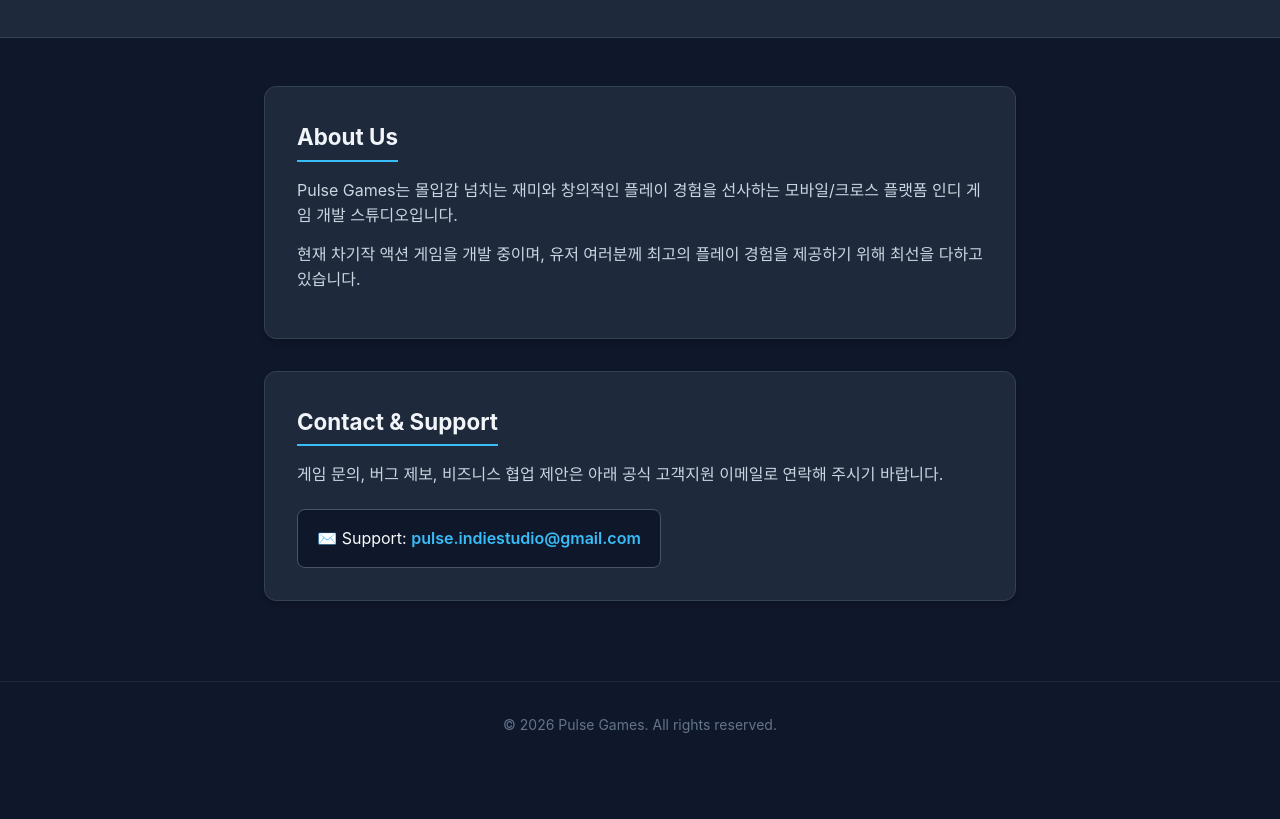
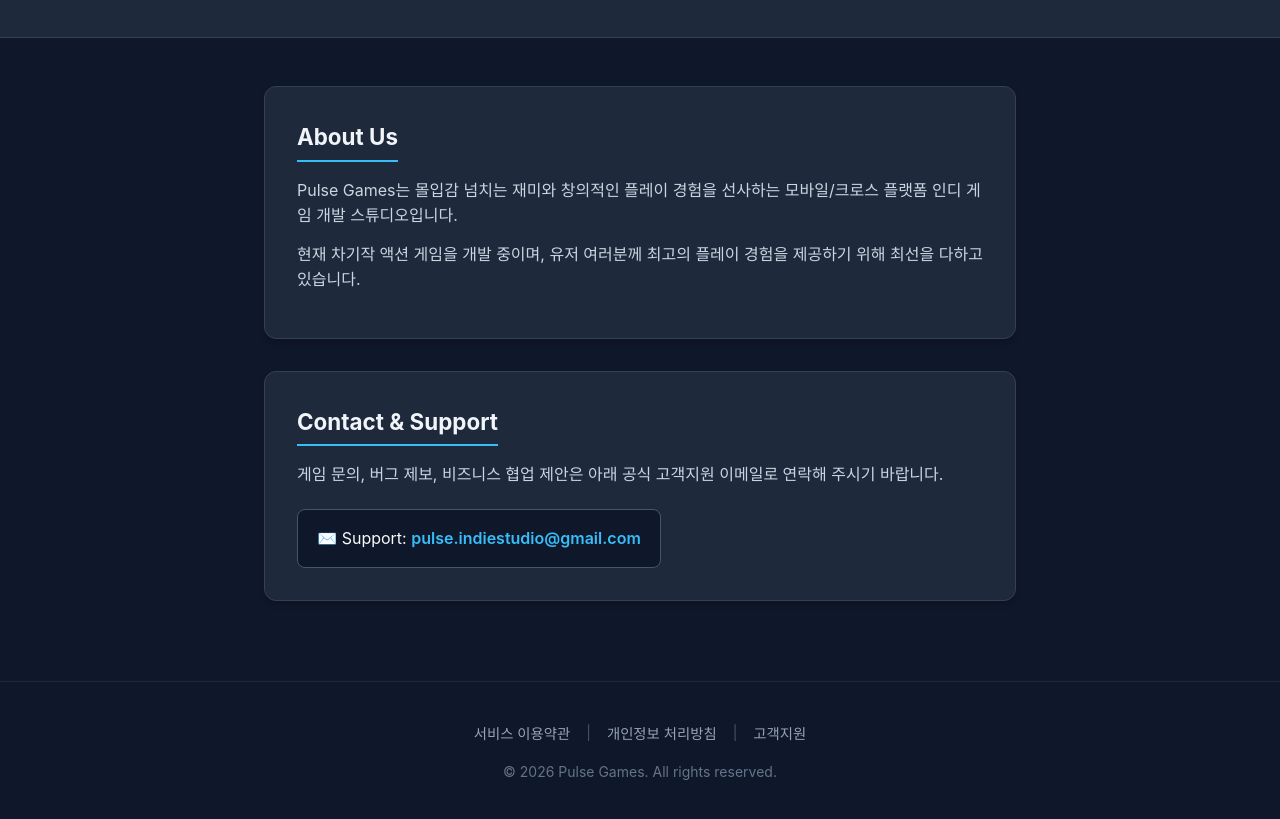
Before and after one commit to Leesinjae/pulsegames, a plain HTML site: page index.html in a window 1280 px wide. Shown: the part 133-952 px from the top of the page. Before the commit the page ends 902 px from the top, so only its background shows below. Drawn offline with Linux system fonts and the light colour scheme.

Commit message:
Update index.html

```diff
--- a/index.html
+++ b/index.html
@@ -18,7 +18,11 @@
         .contact-box { background: #0f172a; border-radius: 8px; padding: 1rem 1.2rem; border: 1px solid #475569; display: inline-block; margin-top: 0.5rem; }
         .contact-box a { color: #38bdf8; text-decoration: none; font-weight: 600; }
         .contact-box a:hover { text-decoration: underline; }
-        footer { text-align: center; padding: 2rem; background: #0f172a; border-top: 1px solid #1e293b; color: #64748b; font-size: 0.875rem; }
+        footer { text-align: center; padding: 2.5rem 1.5rem; background: #0f172a; border-top: 1px solid #1e293b; color: #64748b; font-size: 0.875rem; }
+        .footer-nav { margin-bottom: 1rem; display: flex; justify-content: center; gap: 16px; flex-wrap: wrap; }
+        .footer-nav a { color: #94a3b8; text-decoration: none; font-weight: 500; font-size: 0.9rem; transition: color 0.2s; }
+        .footer-nav a:hover { color: #38bdf8; text-decoration: underline; }
+        .footer-nav span { color: #475569; }
     </style>
 </head>
 <body>
@@ -32,6 +36,7 @@
             <p>Pulse Games는 몰입감 넘치는 재미와 창의적인 플레이 경험을 선사하는 모바일/크로스 플랫폼 인디 게임 개발 스튜디오입니다.</p>
             <p>현재 차기작 액션 게임을 개발 중이며, 유저 여러분께 최고의 플레이 경험을 제공하기 위해 최선을 다하고 있습니다.</p>
         </div>
+
         <div class="card">
             <h2>Contact & Support</h2>
             <p>게임 문의, 버그 제보, 비즈니스 협업 제안은 아래 공식 고객지원 이메일로 연락해 주시기 바랍니다.</p>
@@ -41,7 +46,14 @@
         </div>
     </main>
     <footer>
-        &copy; 2026 Pulse Games. All rights reserved.
+        <div class="footer-nav">
+            <a href="terms.html">서비스 이용약관</a>
+            <span>|</span>
+            <a href="privacy.html">개인정보 처리방침</a>
+            <span>|</span>
+            <a href="mailto:pulse.indiestudio@gmail.com">고객지원</a>
+        </div>
+        <p>&copy; 2026 Pulse Games. All rights reserved.</p>
     </footer>
 </body>
 </html>
```
